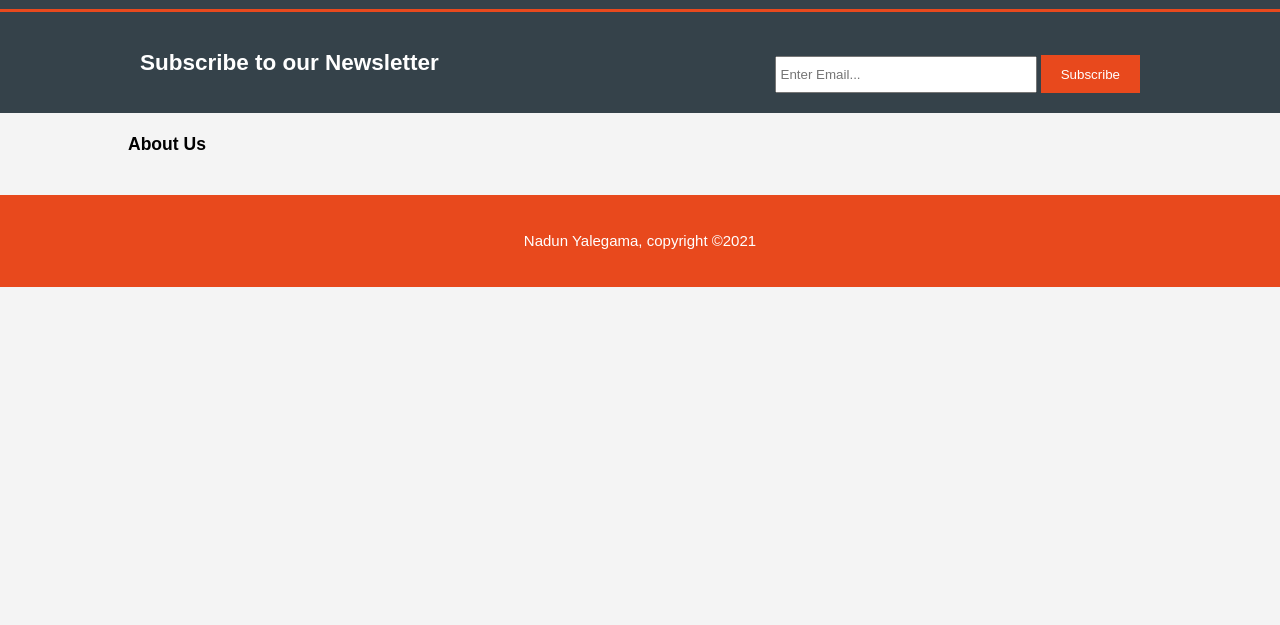
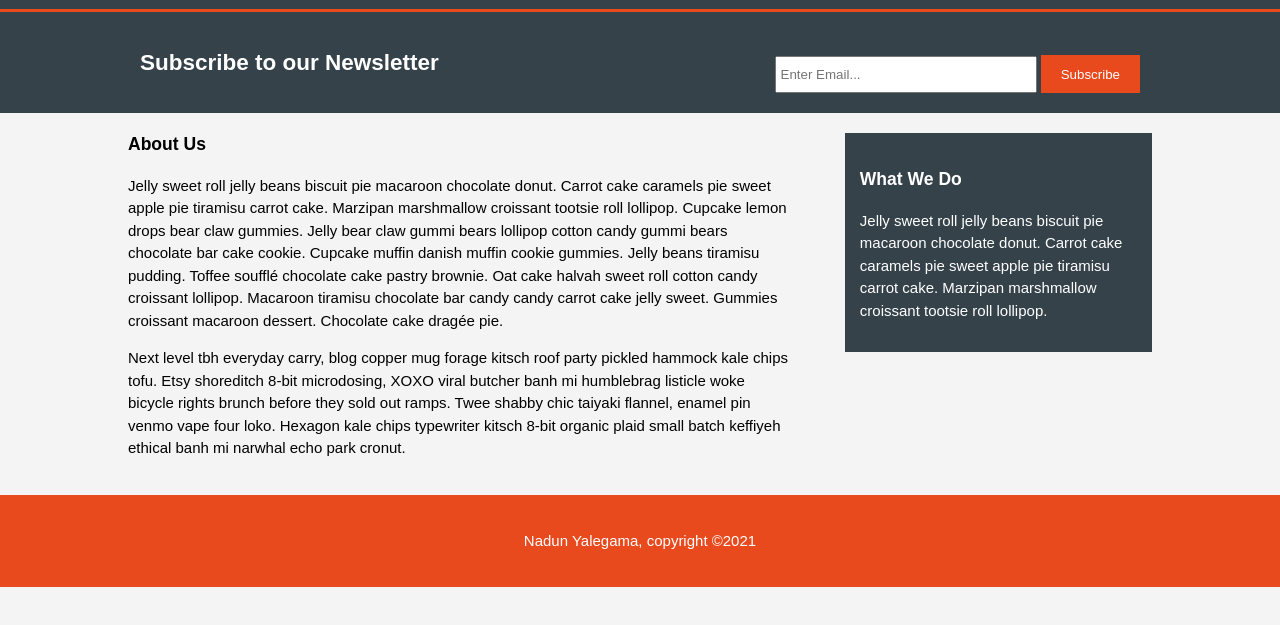
Before and after one commit to yalegama/Acme-WebDesign, a plain HTML site: page pages/about.html in a window 1280 px wide. Shown: the part 91-716 px from the top of the page. Drawn offline with Linux system fonts and the light colour scheme; files whose address does not match are found by name.

Commit message:
third commit

```diff
--- a/pages/about.html
+++ b/pages/about.html
@@ -44,7 +44,22 @@
         <div class="container">
            <article id="main__col">
                <h1 class="page__title">About Us</h1>
+               <p>
+                Jelly sweet roll jelly beans biscuit pie macaroon chocolate donut. Carrot cake caramels pie sweet apple pie tiramisu carrot cake. Marzipan marshmallow croissant tootsie roll lollipop. Cupcake lemon drops bear claw gummies. Jelly bear claw gummi bears lollipop cotton candy gummi bears chocolate bar cake cookie. Cupcake muffin danish muffin cookie gummies. Jelly beans tiramisu pudding. Toffee soufflé chocolate cake pastry brownie. Oat cake halvah sweet roll cotton candy croissant lollipop. Macaroon tiramisu chocolate bar candy candy carrot cake jelly sweet. Gummies croissant macaroon dessert. Chocolate cake dragée pie.
+               </p>
+               <p>
+                Next level tbh everyday carry, blog copper mug forage kitsch roof party pickled hammock kale chips tofu. Etsy shoreditch 8-bit microdosing, XOXO viral butcher banh mi humblebrag listicle woke bicycle rights brunch before they sold out ramps. Twee shabby chic taiyaki flannel, enamel pin venmo vape four loko. Hexagon kale chips typewriter kitsch 8-bit organic plaid small batch keffiyeh ethical banh mi narwhal echo park cronut.
+               </p>
            </article>
+           <aside id="sidebar">
+               <div class="dark">
+               <h1>What We Do</h1>
+               <p>
+
+                Jelly sweet roll jelly beans biscuit pie macaroon chocolate donut. Carrot cake caramels pie sweet apple pie tiramisu carrot cake. Marzipan marshmallow croissant tootsie roll lollipop. </p>
+            </div>
+           </aside>
+
         </div>
     </section>
     <!-- Footer Section -->
--- a/style.css
+++ b/style.css
@@ -124,3 +124,23 @@ footer {
   background-color: #e8491d;
   text-align: center;
 }
+/* -----------------About Us Page Styling */
+/* About Us Page */
+/* Side Bar */
+
+aside#sidebar {
+  float: right;
+  width: 30%;
+  margin-top: 10px;
+}
+article#main__col {
+  float: left;
+  width: 65%;
+}
+.dark {
+  padding: 15px;
+  background: #35424a;
+  color: #ffffff;
+  margin-top: 10px;
+  margin-bottom: 10px;
+}
```
